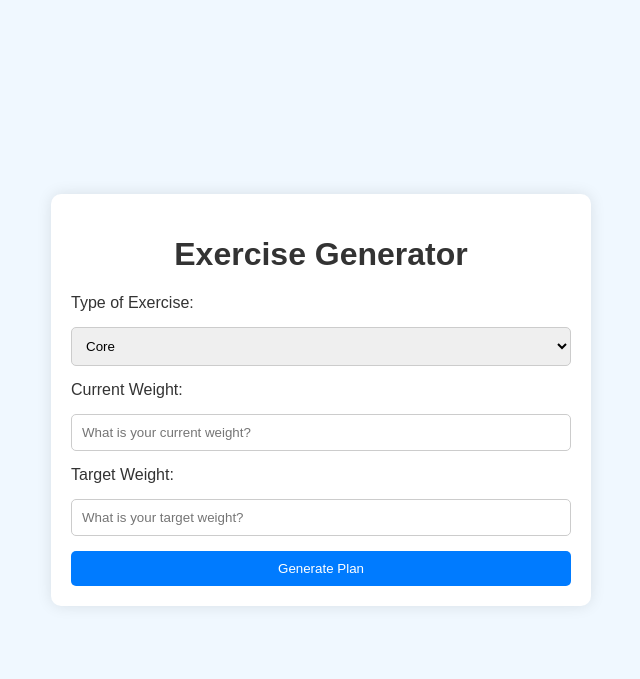
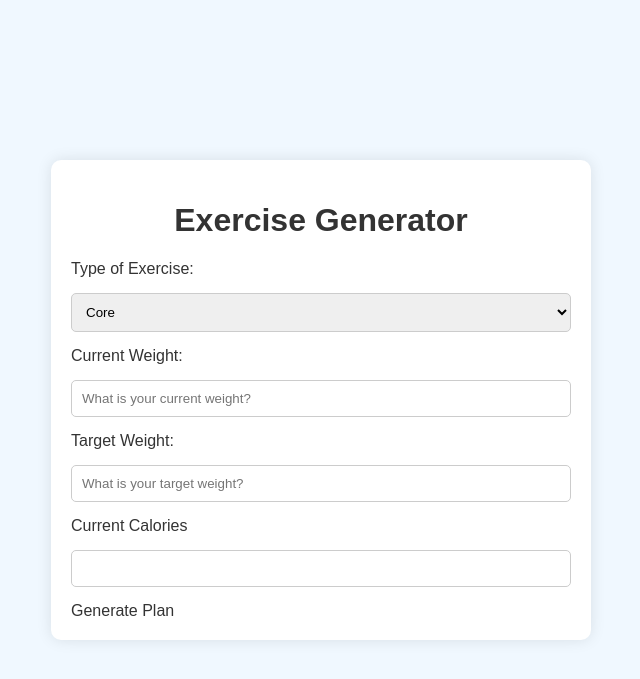
Before and after one commit to CS196Illinois/Group16-SP24, a Flask app: page / in a window 1280 px wide. Shown: the top 679 px of the page, without its empty margins (319-959 px from the left). Run offline with Flask 3, Linux system fonts and the light colour scheme.

Commit message:
updated code

```diff
--- a/Project/templates/index.html
+++ b/Project/templates/index.html
@@ -22,6 +22,9 @@
             <label for="target-weight">Target Weight:</label>
             <input type="text" id="target-weight" name="target-weight" placeholder="What is your target weight?">
 
+            <label for="current_maintenance">Current Calories</label>
+            <input type="text" id="current_maintenance" name="current_maintenance" placeholders="What is your maintenance calories?"
+
             <button type="button" onclick="generatePlan()">Generate Plan</button>
         </form>
         <div id="result"></div>
```
